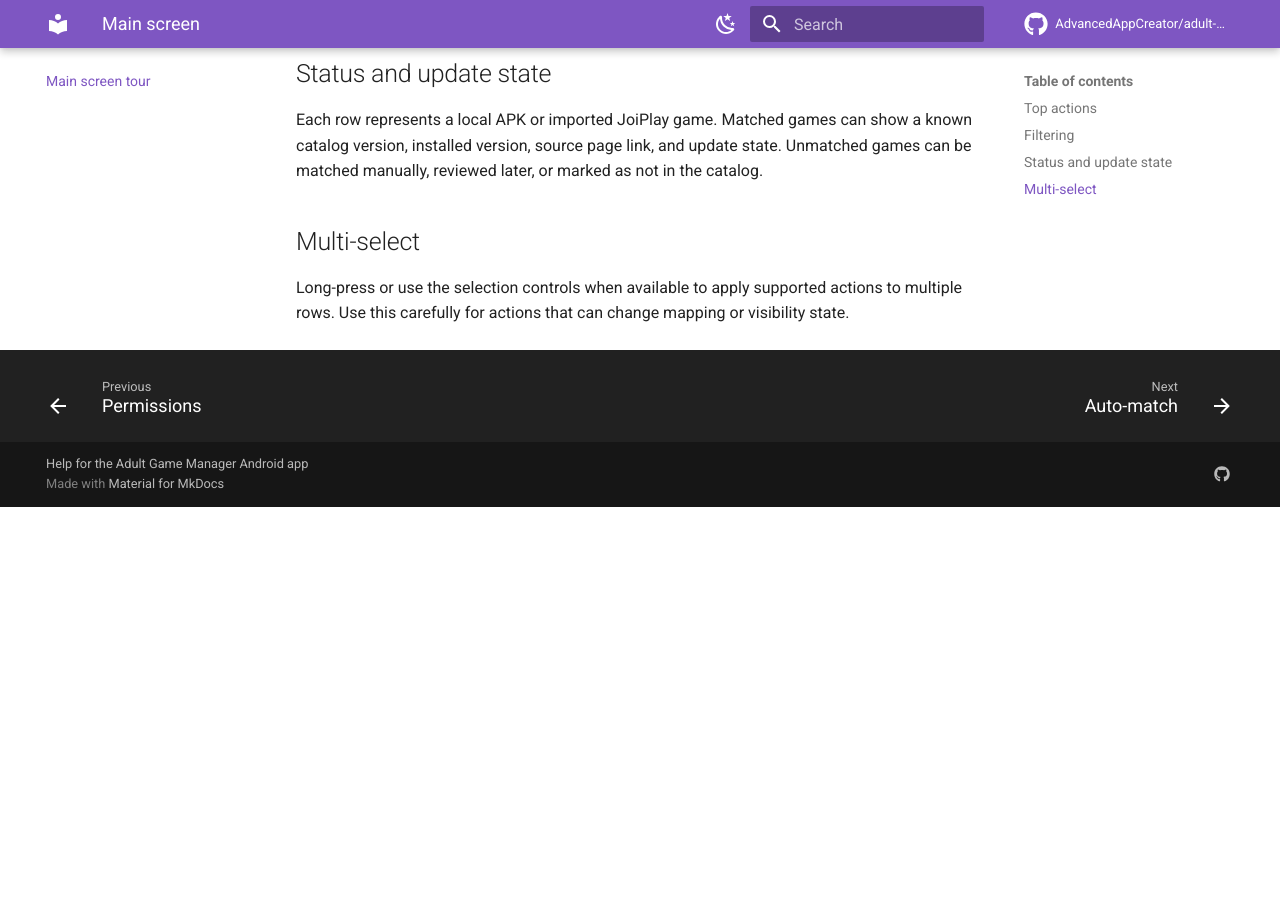
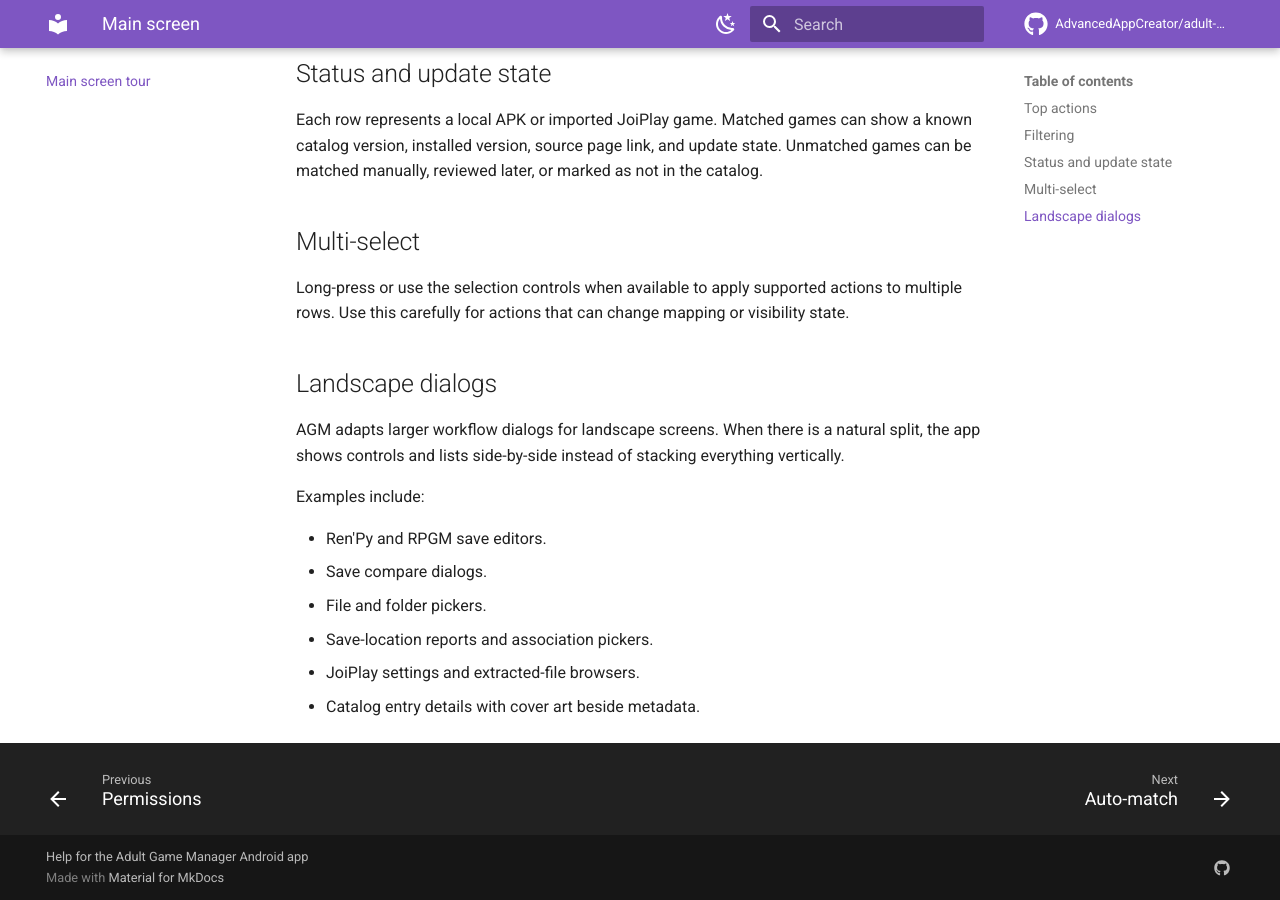
Before and after one commit to AdvancedAppCreator/adult-game-manager-releases, an MkDocs documentation site: the page built from docs/main-screen.md, in a window 1280 px wide and 900 px high, scrolled down 2163 px. Built offline with MkDocs 1.6.1 and Material for MkDocs 9.7.7, drawn with Linux system fonts in a browser that asks for light colours; comment, search, counter and statistics services are not loaded; before the commit the page ends 2670 px from its top, so only the background shows below that.

Commit message:
Update docs for AGM v1.0.38

```diff
--- a/docs/main-screen.md
+++ b/docs/main-screen.md
@@ -34,3 +34,16 @@ Each row represents a local APK or imported JoiPlay game. Matched games can show
 ## Multi-select
 
 Long-press or use the selection controls when available to apply supported actions to multiple rows. Use this carefully for actions that can change mapping or visibility state.
+
+## Landscape dialogs
+
+AGM adapts larger workflow dialogs for landscape screens. When there is a natural split, the app shows controls and lists side-by-side instead of stacking everything vertically.
+
+Examples include:
+
+- Ren'Py and RPGM save editors.
+- Save compare dialogs.
+- File and folder pickers.
+- Save-location reports and association pickers.
+- JoiPlay settings and extracted-file browsers.
+- Catalog entry details with cover art beside metadata.
```
Also changed, not shown: other parts of docs/main-screen.md (+1 -1 lines), docs/changelog.md (+7 -1 lines), docs/joiplay/settings.md (+3 -1 lines).
